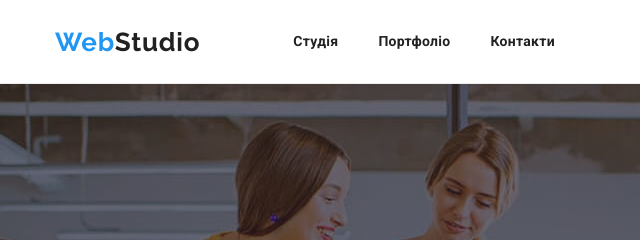
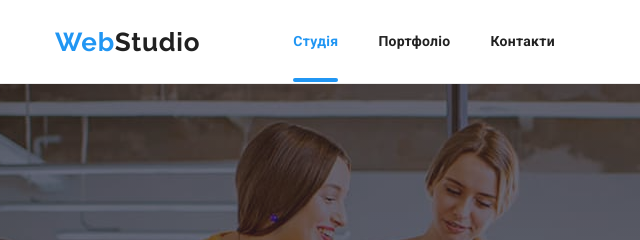
Before and after one commit to RomanAbdalov/goit-marcup-hw-05, a plain HTML site: page index.html in a window 1280 px wide. Shown: the top 240 px of the page, 0-640 px from the left. Drawn offline with nearby package versions, Linux system fonts and the light colour scheme.

Commit message:
дика риска

```diff
--- a/css/styles.css
+++ b/css/styles.css
@@ -132,6 +132,7 @@
      .site-nav .item:not(:last-child) {
         margin-right: 40px;
      }
+
     .site-nav .link {
 
     display: block;
@@ -154,6 +155,7 @@
     .site-nav .link:focus{
         color:var(--accent-text-color);
     }
+
     /* .site-nav .link:hover::after {
         position: absolute;
         top: 78px;
@@ -169,8 +171,30 @@
     .menu-link {
         position: relative;
     }
+    .site-nav .scale-none {
+        color: #2196F3;
+    }
+    .scale-none::after {
+        content: "";
 
-    .menu-link::after {
+
+
+        position: absolute;
+
+        bottom: 0;
+        left: 0;
+
+        transform: scaleX(1);
+        transition: transform 250ms cubic-bezier(0.4, 0, 0.2, 1 );
+        width: 100%;
+        height: 4px;
+
+
+        background: #2196F3;
+        border-radius: 2px;
+}
+
+    /* .menu-link::after {
         content: "";
 
         position: absolute;
@@ -180,9 +204,9 @@
 
         display: block;
 
-        /* opacity: 0; */
 
-        /* transition: opacity 250ms cubic-bezier(0.4, 0, 0.2, 1 ); */
+
+        transition: opacity 250ms cubic-bezier(0.4, 0, 0.2, 1 );
         transform: scaleX(0);
         transition: transform 250ms cubic-bezier(0.4, 0, 0.2, 1 );
         width: 100%;
@@ -192,9 +216,10 @@
         border-radius: 2px;
     }
     .menu-link:hover::after {
-       /* opacity: 1; */
+
        transform: scaleX(1);
-    }
+    } */
+
 
     .site-tel {
         display: flex;
--- a/index.html
+++ b/index.html
@@ -14,7 +14,7 @@
         <div class="container main-nav">
         <a href="./index.html" lang="en" class="logo"><span class="logo-web">Web</span>Studio</a>
         <ul class="site-nav list">
-            <li class="item"><a href="#" class="link menu-link">Студія</a></li>
+            <li class="item"><a href="#" class="link menu-link scale-none">Студія</a></li>
             <li class="item"><a href="portfolio.html" class="link menu-link">Портфоліо</a></li>
             <li class="item"><a href="#" class="link menu-link">Контакти</a></li>
         </ul>
@@ -254,13 +254,6 @@
             <div class="modal">
                 <button class="close-modal" data-close-modal></button>
             </div>
-            <!-- <div class="close-modal">
-                <svg data-close-modal>
-                    <use hreff="./img/symbol-close.svg#icon-close"></use>
-                </svg>
-            </div> -->
-
-
         </div>
         <script>
             const refs = {
```
Also changed, not shown: portfolio.html (+1 -1 lines).
